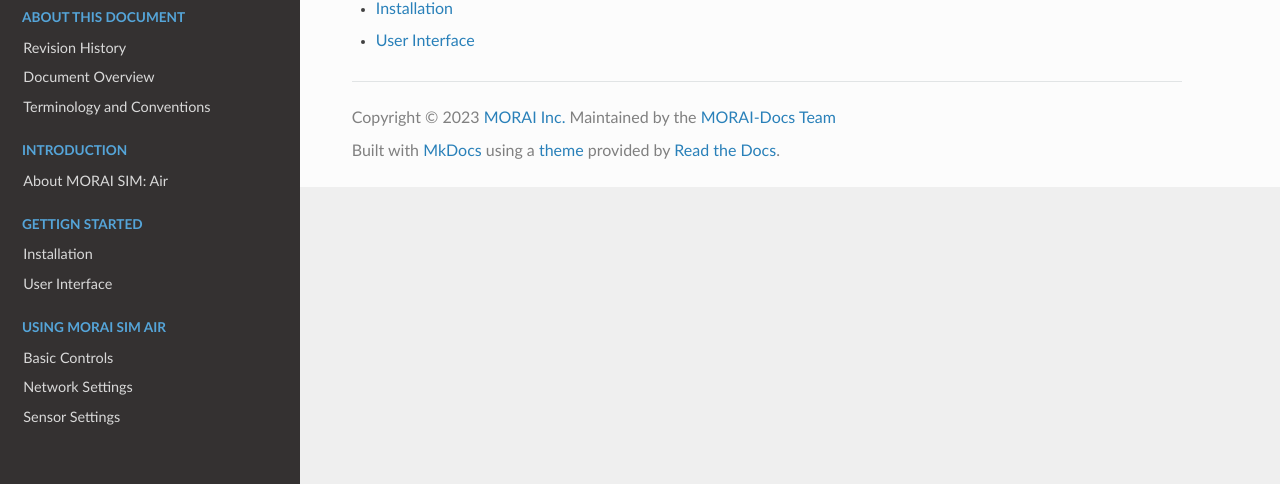
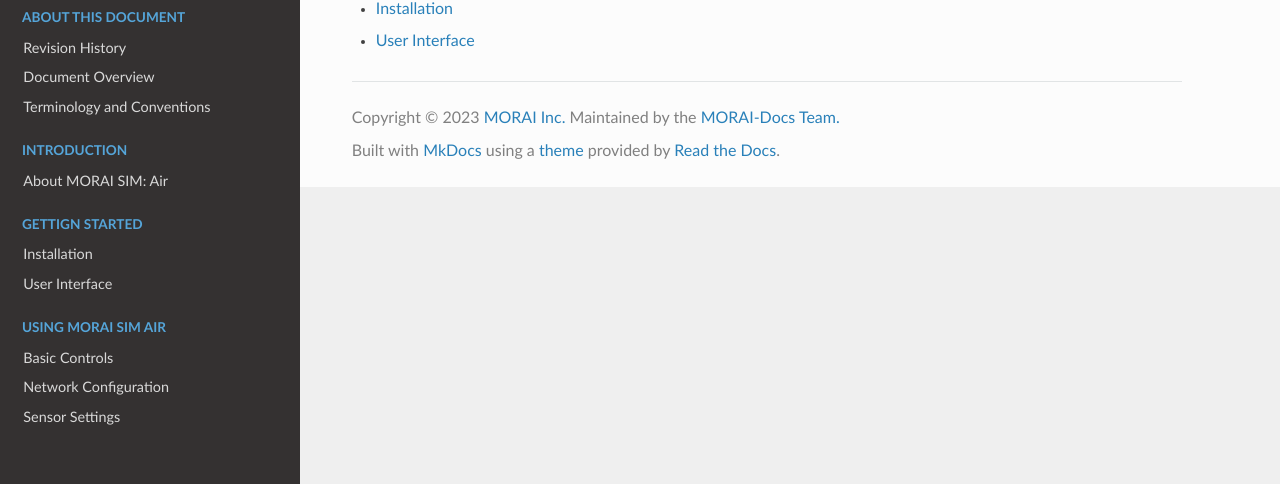
Before and after one commit to morai-docs/simair, an MkDocs documentation site: the page built from docs/getting-started/README.md, in a window 1280 px wide. Shown: the part 175-659 px from the top of the page. Built offline with MkDocs 1.6.1, drawn with Linux system fonts in a browser that asks for light colours; nearby versions of some CDN libraries.

```diff
--- a/docs/user-guide/network.md
+++ b/docs/user-guide/network.md
@@ -1,4 +1,4 @@
-# Network Settings
+# Network Configuration
 This section describes the configuration of the network environment of MORAI SIM: Air, the setting method for data communication between external systems, and sending/receiving messages.
 
 ---
--- a/mkdocs.yml
+++ b/mkdocs.yml
@@ -25,7 +25,7 @@ nav:
   - Using MORAI SIM Air:
     #- User Guide: user-guide/
     - Basic Controls: user-guide/basic-controls.md
-    - Network Settings: user-guide/network.md
+    - user-guide/network.md
     - Sensor Settings: user-guide/sensors.md
 
 theme:
@@ -58,7 +58,7 @@ markdown_extensions:
 
 
 
-copyright: Copyright &copy; 2023 <a href="https://www.morai.ai">MORAI Inc.</a> Maintained by the <a href="https://github.com/morai-docs">MORAI-Docs Team</a>
+copyright: Copyright &copy; 2023 <a href="https://www.morai.ai">MORAI Inc.</a> Maintained by the <a href="https://github.com/morai-docs">MORAI-Docs Team.</a>
 
 plugins:
   - search
```
